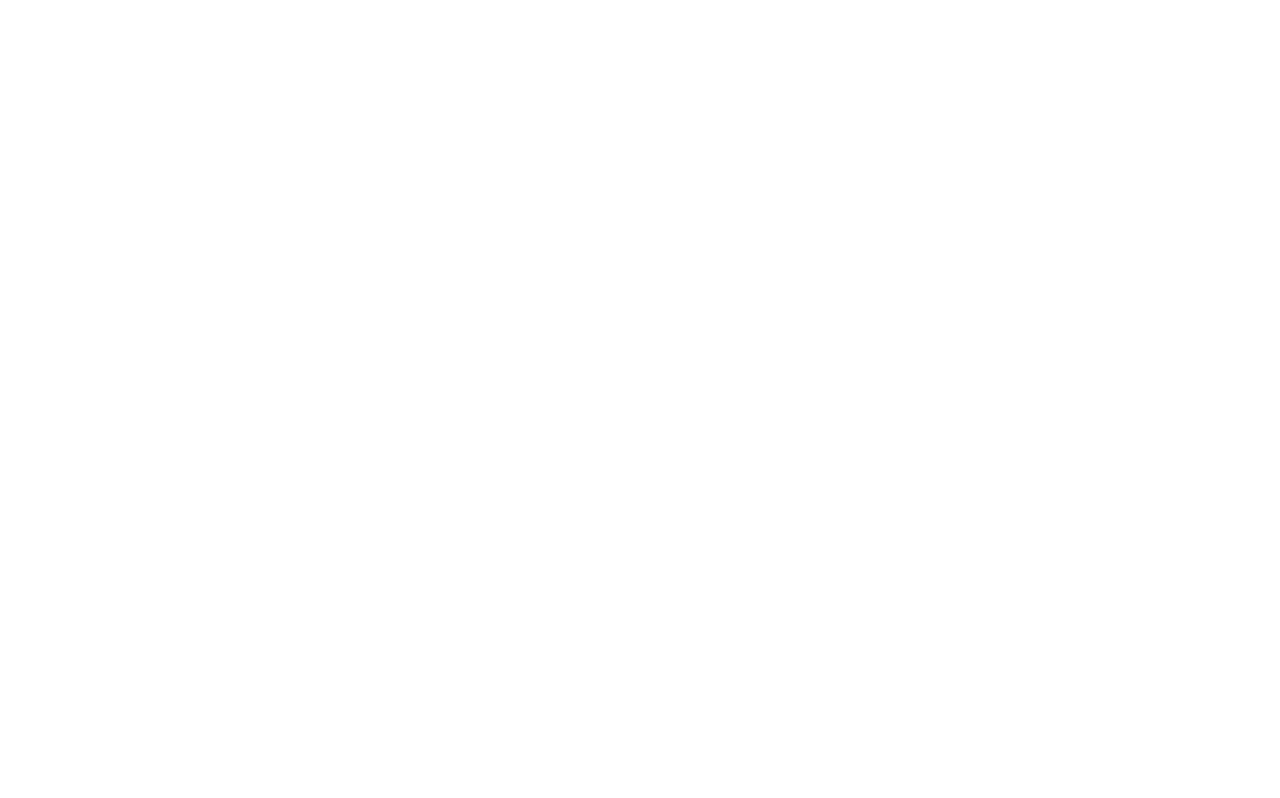
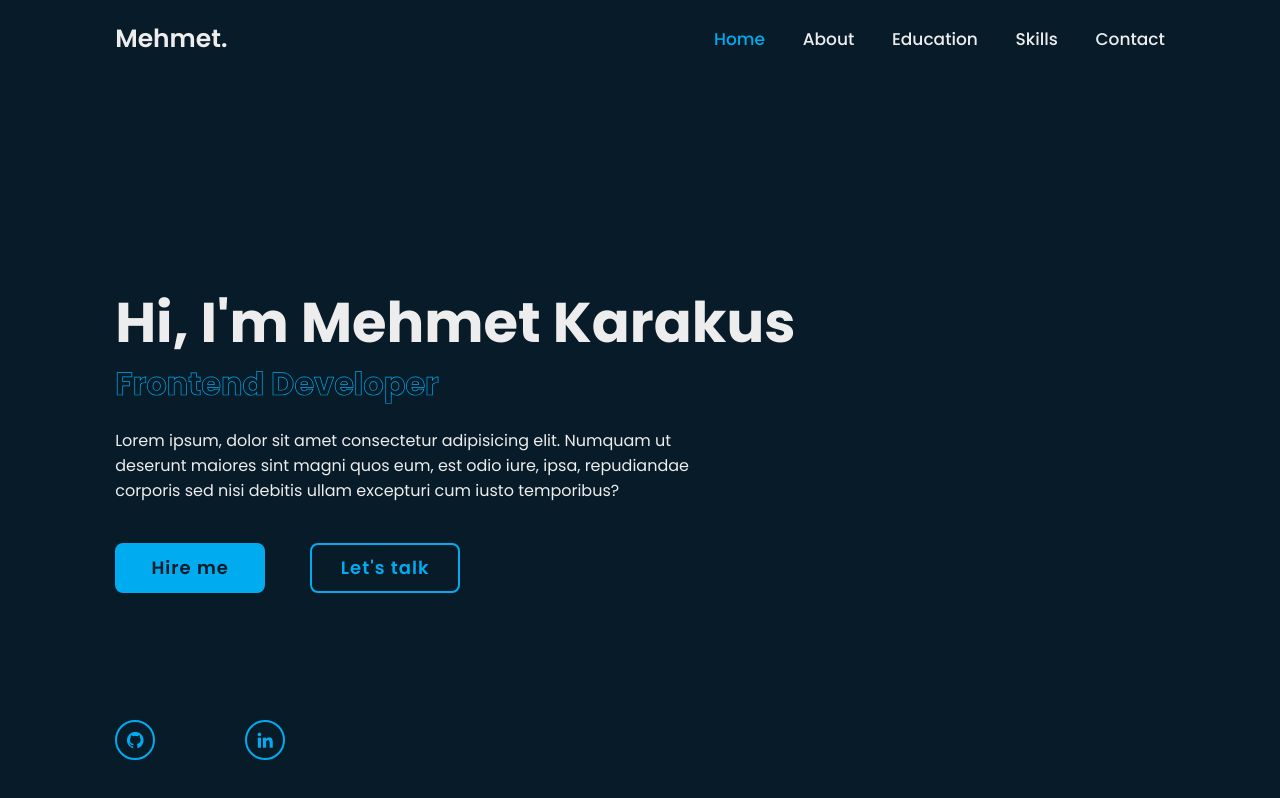
Before and after one commit to karakusmehmet/Portfolio, a plain HTML site: page index.html in a window 1280 px wide. Drawn offline with nearby package versions, Linux system fonts and the light colour scheme.

Commit message:
Adding new things

```diff
--- a/CSS/style.scss
+++ b/CSS/style.scss
@@ -0,0 +1,183 @@
+@import url("https://fonts.googleapis.com/css2?family=Poppins:wght@300;400;500;600;700;800;900&display=swap");
+* {
+  font-family: "Poppins", sans-serif;
+  margin: 0;
+  padding: 0;
+  text-decoration: none;
+  border: none;
+  outline: none;
+  scroll-behavior: smooth;
+  box-sizing: border-box;
+}
+
+:root {
+  --bg-color: #081b29;
+  --second-bg-color: #112e42;
+  --text-color: #ededed;
+  --main-color: #00abf0;
+}
+html {
+  font-size: 62.5%;
+  overflow-x: hidden;
+}
+body {
+  background: var(--bg-color);
+  color: var(--text-color);
+}
+/* HEADER DESIGN */
+.header {
+  position: fixed;
+  top: 0;
+  left: 0;
+  width: 100%;
+  padding: 2rem 9%;
+  background-color: transparent;
+  display: flex;
+  justify-content: space-between;
+  align-items: center;
+  .logo {
+    font-size: 2.5rem;
+    color: var(--text-color);
+    font-weight: 600;
+  }
+  #menu-icon {
+    font-size: 3.6rem;
+    color: var(--text-color);
+    cursor: pointer;
+    display: none;
+  }
+  .navbar a {
+    font-size: 1.7rem;
+    color: var(--text-color);
+    font-weight: 500;
+    margin-left: 3.5rem;
+    transition: 0.3s;
+    &:hover,
+    &.active {
+      color: var(--main-color);
+    }
+  }
+}
+/* HEADER DESIGN */
+
+/* HOME DESIGN */
+section.home {
+  min-height: 100vh;
+  padding: 10rem 9% 2rem;
+  display: flex;
+  align-items: center;
+
+  .home-content {
+    max-width: 60rem;
+    h1 {
+      white-space: nowrap;
+      font-size: 5.6rem;
+      font-weight: 700;
+      line-height: 1.3;
+    }
+    .text-animate {
+      position: relative;
+      width: 32.8rem;
+      h3 {
+        font-size: 3.2rem;
+        font-weight: 700;
+        color: transparent;
+        -webkit-text-stroke: 0.7px var(--main-color);
+      }
+    }
+    p {
+      font-size: 1.6rem;
+      margin: 2rem 0 4rem;
+    }
+    .btn-box {
+      position: relative;
+      display: flex;
+      justify-content: space-between;
+      width: 34.5rem;
+      height: 5rem;
+      .btn {
+        position: relative;
+        display: inline-flex;
+        justify-content: center;
+        align-items: center;
+        width: 15rem;
+        height: 100%;
+        background-color: var(--main-color);
+        border: 0.2rem solid var(--main-color);
+        border-radius: 0.8rem;
+        font-size: 1.8rem;
+        font-weight: 600;
+        letter-spacing: 0.1rem;
+        color: var(--bg-color);
+        z-index: 1;
+        overflow: hidden;
+        transition: 0.5s;
+        &:hover {
+          color: var(--main-color);
+        }
+        &:nth-child(2) {
+          background: transparent;
+          color: var(--main-color);
+          &:hover {
+            color: var(--bg-color);
+          }
+          &::before {
+            background: var(--main-color);
+          }
+        }
+        &:hover::before {
+          width: 100%;
+        }
+        &::before {
+          content: "";
+          position: absolute;
+          top: 0;
+          left: 0;
+          width: 0;
+          height: 100%;
+          background: var(--bg-color);
+          z-index: -1;
+          transition: 0.5s;
+        }
+      }
+    }
+  }
+  .home-sci {
+    position: absolute;
+    bottom: 4rem;
+    width: 170px;
+    display: flex;
+    justify-content: space-between;
+    a {
+      position: relative;
+      display: inline-flex;
+      justify-content: center;
+      align-items: center;
+      width: 40px;
+      height: 40px;
+      background: transparent;
+      border: 0.2rem solid var(--main-color);
+      border-radius: 50%;
+      font-size: 20px;
+      color: var(--main-color);
+      z-index: 1;
+      overflow: hidden;
+
+      &:hover::before {
+        width: 100%;
+      }
+      &::before {
+        content: "";
+        position: absolute;
+        top: 0;
+        left: 0;
+        width: 0;
+        height: 100%;
+        background: red;
+        z-index: -1;
+        transition: 0.5s;
+      }
+    }
+  }
+}
+/* HOME DESIGN */
--- a/index.html
+++ b/index.html
@@ -4,6 +4,47 @@
     <meta charset="UTF-8" />
     <meta name="viewport" content="width=device-width, initial-scale=1.0" />
     <title>Portfolio Page - MEHMET KARAKUS</title>
+    <link rel="stylesheet" href="CSS/style.css" />
+    <!-- BOX ICON -->
+    <link
+      href="https://unpkg.com/boxicons@2.1.4/css/boxicons.min.css"
+      rel="stylesheet"
+    />
   </head>
-  <body></body>
+  <body>
+    <!-- HEADER -->
+    <header class="header">
+      <a href="#" class="logo">Mehmet.</a>
+      <div class="bx bx-menu" id="menu-icon"></div>
+      <nav class="navbar">
+        <a href="#home" class="active">Home</a>
+        <a href="#about">About</a>
+        <a href="#education">Education</a>
+        <a href="#skills">Skills</a>
+        <a href="#contact">Contact</a>
+      </nav>
+    </header>
+    <!-- HOME -->
+    <section class="home" id="home">
+      <div class="home-content">
+        <h1>Hi, I'm <span>Mehmet Karakus</span></h1>
+        <div class="text-animate">
+          <h3>Frontend Developer</h3>
+        </div>
+        <p>
+          Lorem ipsum, dolor sit amet consectetur adipisicing elit. Numquam ut
+          deserunt maiores sint magni quos eum, est odio iure, ipsa, repudiandae
+          corporis sed nisi debitis ullam excepturi cum iusto temporibus?
+        </p>
+        <div class="btn-box">
+          <a href="#" class="btn">Hire me</a>
+          <a href="#" class="btn">Let's talk</a>
+        </div>
+      </div>
+      <div class="home-sci">
+        <a href="#"><i class="bx bxl-github"></i></a>
+        <a href="#"><i class="bx bxl-linkedin"></i></a>
+      </div>
+    </section>
+  </body>
 </html>
```
Also changed, not shown: CSS/style.css, 1 other file.
